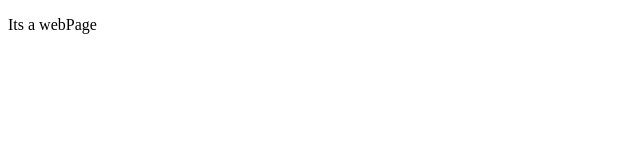
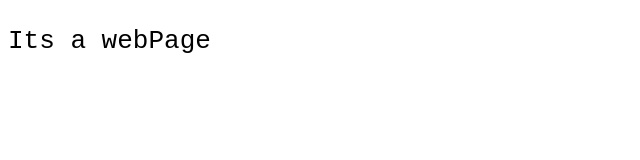
Before and after one commit to that056/that056.github.io, a plain HTML site: page index.html in a window 1280 px wide. Shown: the whole page, without its empty margins (0-640 px from the left). Drawn offline with Linux system fonts and the light colour scheme.

Commit message:
Update index.html

```diff
--- a/index.html
+++ b/index.html
@@ -1,7 +1,7 @@
 <!DOCTYPE html>
 <html>
 <head>
-	<link rel="stylesheet" type="text/css" href="index.css">
+	<link rel="stylesheet" type="text/css" href="web.css">
 	<meta charset="utf-8">
 	<meta name="viewport" content="width=device-width, initial-scale=1">
 	<title>A webapge</title>
```
